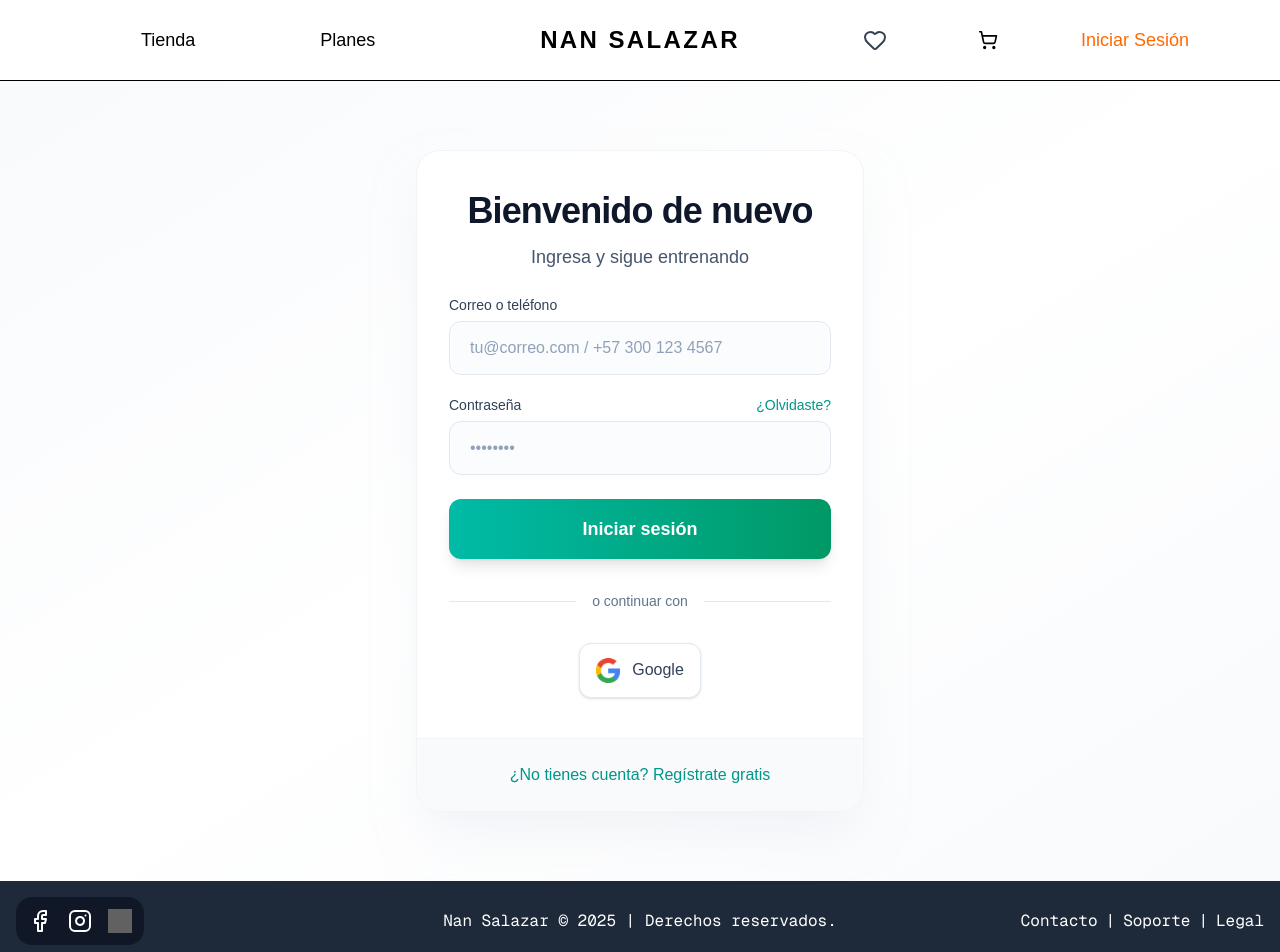
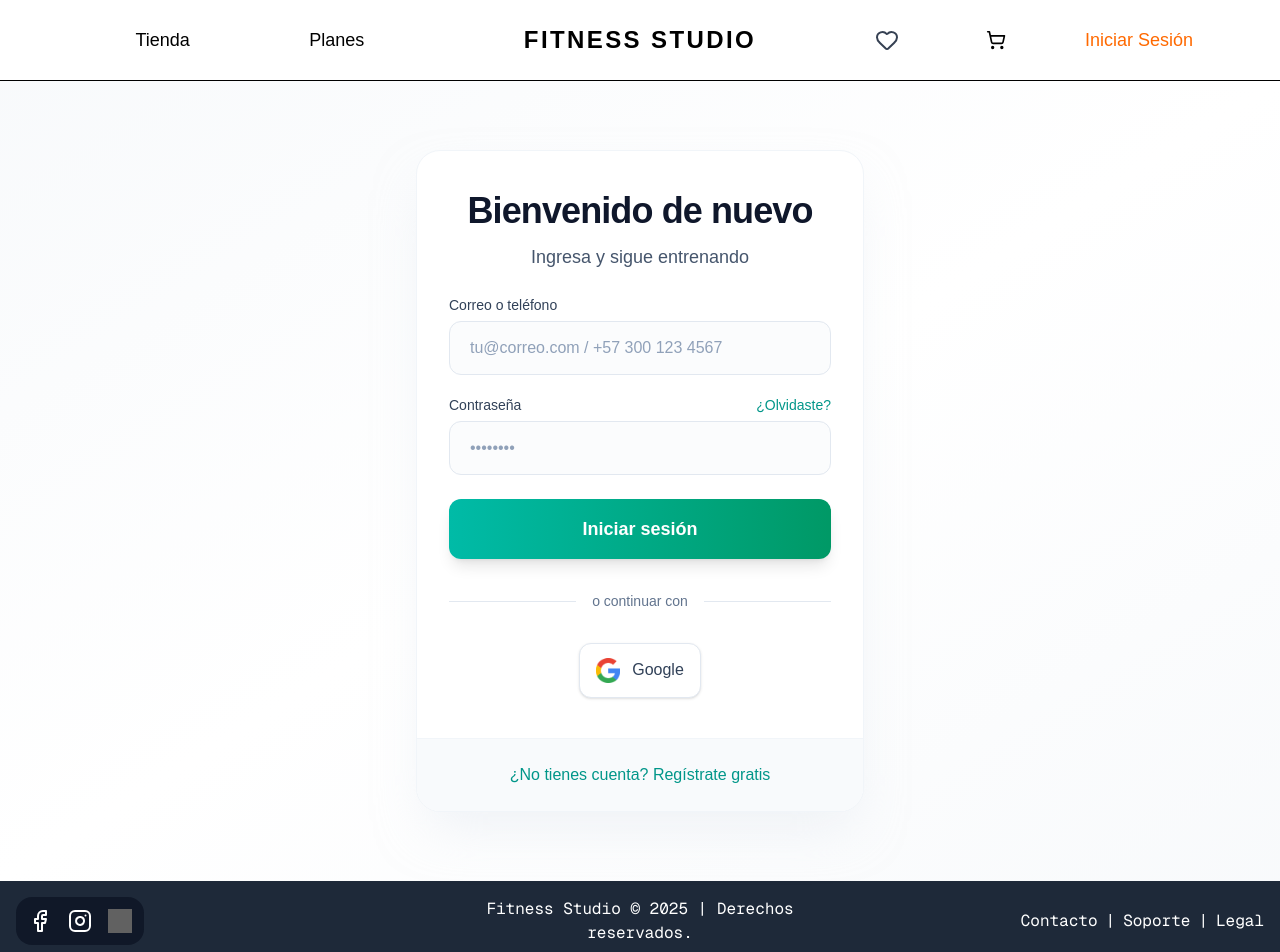
Before and after one commit to JPS4L4/Tienda-Fitness-Pasarela-de-pagos-Carrito-y-Registro-Usuario, a Next.js app: page /login in a window 1280 px wide. Shown: the top 952 px of the page. Built offline with nearby package versions, Linux system fonts and the light colour scheme; no server answers; grey boxes are pictures that could not be loaded.

Commit message:
names and products update

```diff
--- a/app/(main)/page.tsx
+++ b/app/(main)/page.tsx
@@ -178,7 +178,7 @@ useEffect(() => {
       </section>
       </section>
 
-      {/* 7. Info del Entrenador - Hernán Salazar */}
+      {/* 7. Info del Equipo Fitness */}
       <section className="py-24 bg-linear-to-br from-indigo-50 via-white to-slate-50 relative overflow-hidden">
         {/* Patrón de fondo decorativo */}
         <div className="absolute inset-0 opacity-5">
@@ -190,10 +190,10 @@ useEffect(() => {
           {/* Título de sección */}
           <div className="text-center mb-16">
             <span className="inline-block text-indigo-600 font-bold text-sm uppercase tracking-widest mb-3">
-              Conoce a tu entrenador
+              Conoce nuestra propuesta
             </span>
             <h2 className="text-4xl md:text-5xl font-black text-slate-900 mb-4">
-              Hernán Salazar
+              Equipo Fitness
             </h2>
             <div className="w-20 h-1 bg-indigo-600 mx-auto"></div>
           </div>
@@ -212,13 +212,13 @@ useEffect(() => {
                   <div className="relative">
                     <img
                       src="/hernan-salazar.jpg"
-                      alt="Hernán Salazar - Entrenador Personal Certificado"
+                      alt="Equipo Fitness - Entrenamiento y nutrición"
                       className="w-72 h-72 md:w-80 md:h-80 lg:w-96 lg:h-96 rounded-full object-cover mx-auto shadow-2xl ring-8 ring-white"
                     />
 
                     {/* Badge de certificación */}
                     <div className="absolute -bottom-4 left-1/2 transform -translate-x-1/2 bg-white rounded-full shadow-xl px-6 py-3 border-4 border-indigo-100">
-                      <p className="text-indigo-600 p-2 text-center font-black text-sm">+10 Años Experiencia</p>
+                      <p className="text-indigo-600 p-2 text-center font-black text-sm">Planificación personalizada</p>
                     </div>
                   </div>
                 </div>
--- a/app/(main)/profile/orders/page.tsx
+++ b/app/(main)/profile/orders/page.tsx
@@ -7,7 +7,7 @@ import { prisma } from '@/lib/prisma';
 export const dynamic = 'force-dynamic';
 
 export const metadata: Metadata = {
-  title: 'Mis Compras | Nan Salazar',
+  title: 'Mis Compras | Fitness Studio',
   description: 'Historial de órdenes y compras del usuario',
 };
 
--- a/app/(main)/profile/page.tsx
+++ b/app/(main)/profile/page.tsx
@@ -9,7 +9,7 @@ import Link from "next/link"
 export const dynamic = 'force-dynamic'
 
 export const metadata: Metadata = {
-  title: "Mi Perfil | Nan Salazar",
+  title: "Mi Perfil | Fitness Studio",
   description: "Perfil del usuario",
 }
 
--- a/app/(main)/profile/plans/page.tsx
+++ b/app/(main)/profile/plans/page.tsx
@@ -7,7 +7,7 @@ import { prisma } from '@/lib/prisma';
 export const dynamic = 'force-dynamic';
 
 export const metadata: Metadata = {
-  title: 'Mis Planes | Nan Salazar',
+  title: 'Mis Planes | Fitness Studio',
   description: 'Planes adquiridos por el usuario',
 };
 
--- a/app/layout.tsx
+++ b/app/layout.tsx
@@ -22,8 +22,8 @@ const geistMono = Geist_Mono({
 });
 
 export const metadata: Metadata = {
-  title: "Nan Salazar",
-  description: "Página de Nan Salazar, entrenador personal y nutricionista",
+  title: "Fitness Studio",
+  description: "Tienda fitness con productos, planes y entrenamiento personalizado",
 };
 
 const RootLayout = ({
--- a/components/drawers/Footer.tsx
+++ b/components/drawers/Footer.tsx
@@ -42,7 +42,7 @@ const Footer = () => {
 
         {/* 2. Sección centro: Copyright (Ahora sí estará en el puro centro) */}
         <div className="font-mono text-center">
-            <p>Nan Salazar © 2025 | Derechos reservados.</p>
+            <p>Fitness Studio © 2025 | Derechos reservados.</p>
         </div>
 
         {/* 3. Sección derecha: Enlaces */}
--- a/components/drawers/Navbar.tsx
+++ b/components/drawers/Navbar.tsx
@@ -60,7 +60,7 @@ export default function Navbar() {
               href="/"
               className={`font-black text-black uppercase text-2xl tracking-widest hover:text-orange-400 ${pathname == "/" && "text-orange-500"}`}
             >
-              Nan Salazar
+              Fitness Studio
             </Link>
           </div>
 
```
